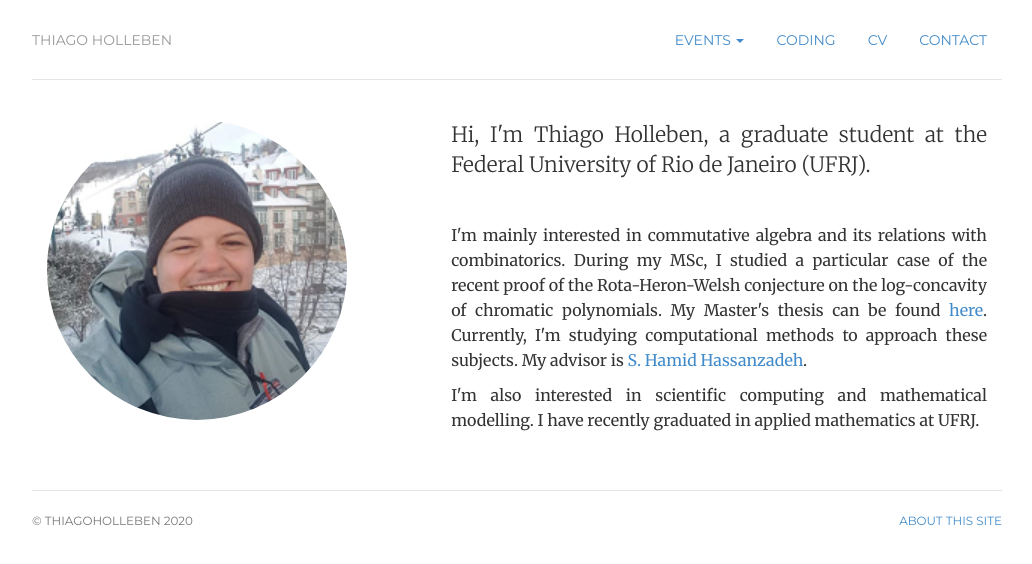
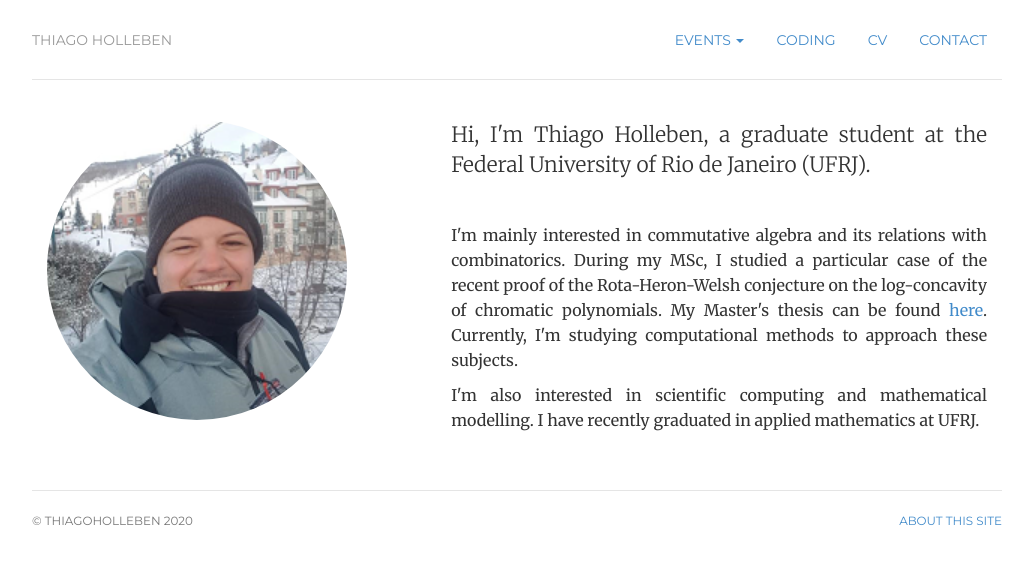
Before and after one commit to hollebenthiago/hollebenthiago.github.io, a Jekyll site: the page built from index.html, in a window 1280 px wide. Shown: the top 564 px of the page, without its empty margins (123-1155 px from the left). Built offline with Jekyll 4.4.1, drawn with Linux system fonts in a browser that asks for light colours.

Commit message:
small text details

```diff
--- a/index.html
+++ b/index.html
@@ -14,7 +14,10 @@ description: Thiago Holleben is a graduate student at UFRJ.
 	<div itemscope itemtype="http://data-vocabulary.org/Person" class="col-sm-7">
 	<p class="lead need-to-justify">Hi, I'm <span itemprop="name">Thiago Holleben</span>, a graduate student at the Federal University of Rio de Janeiro (UFRJ).</p>
 	<br>
-	<p class='need-to-justify'>I'm mainly interested in <span itemprop="title">commutative algebra</span> and its relations with <span itemprop="title">combinatorics</span>. During my MSc, I studied a particular case of the recent proof of the Rota-Heron-Welsh conjecture on the log-concavity of chromatic polynomials. My  Master's thesis can be found <a href="/msc/main.pdf" title="CV">here</a>. Currently, I'm studying <span itemprop="title">computational methods</span> to approach these subjects. My advisor is <a href="https://sites.google.com/view/s-hamid-hassanzadeh/home?authuser=0">S. Hamid Hassanzadeh</a>.</p>
+	<p class='need-to-justify'>I'm mainly interested in <span itemprop="title">commutative algebra</span> and its relations with <span itemprop="title">combinatorics</span>. During my MSc, I studied a particular case of the recent proof of the Rota-Heron-Welsh conjecture on the log-concavity of chromatic polynomials. My  Master's thesis can be found <a href="/msc/main.pdf" title="CV">here</a>. Currently, I'm studying <span itemprop="title">computational methods</span> to approach these subjects.
+
+		<!-- My advisor is <a href="https://sites.google.com/view/s-hamid-hassanzadeh/home?authuser=0">S. Hamid Hassanzadeh</a>. -->
+	</p>
 	<p class='need-to-justify'>I'm also interested in scientific computing and mathematical modelling. I have recently graduated in applied mathematics at UFRJ.</p>
 
 	</div>
```
